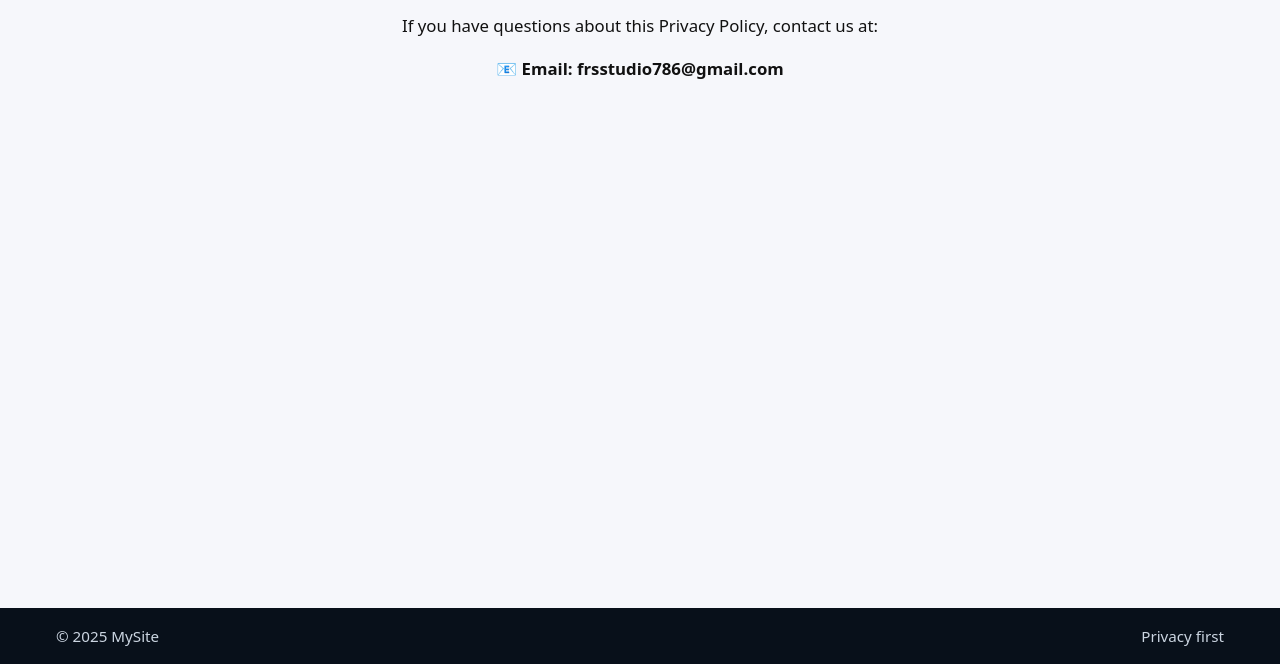
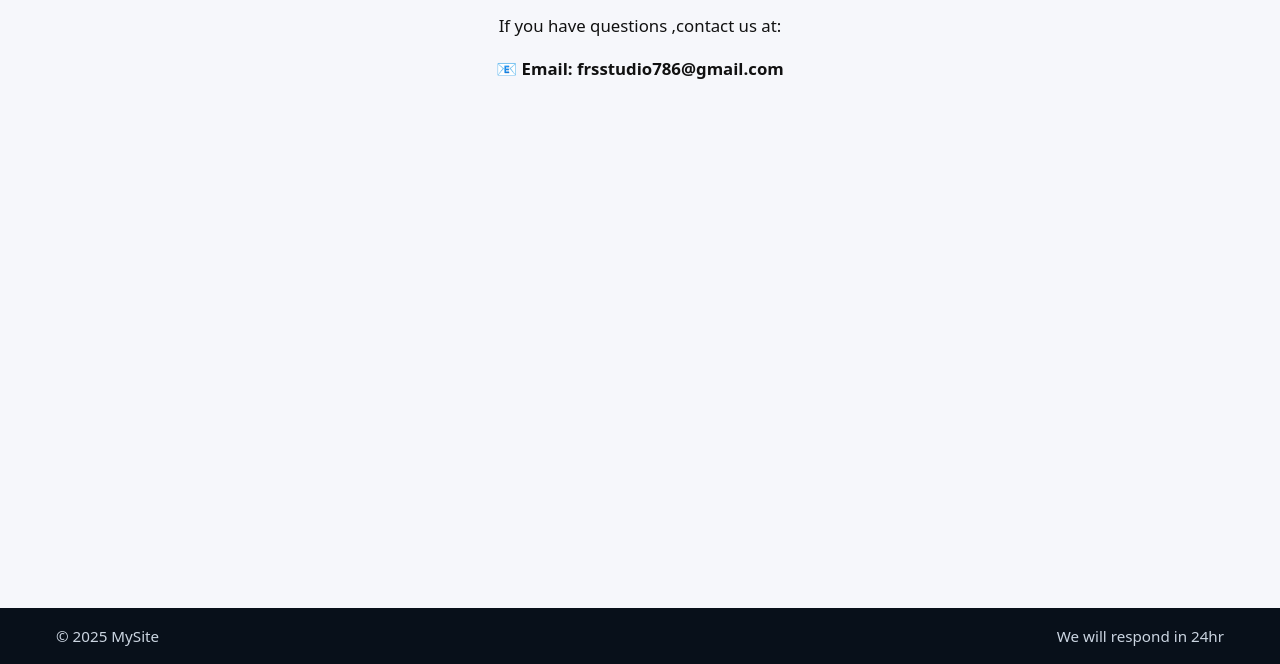
Before and after one commit to deema112233/Usman-Sadiq-Apps, a plain HTML site: page website/contact.html in a window 1280 px wide. Shown: the part 136-800 px from the top of the page. Drawn offline with Linux system fonts and the light colour scheme; files that its build step writes are made by us from their sources.

Commit message:
Update contact.html

```diff
--- a/website/contact.html
+++ b/website/contact.html
@@ -38,14 +38,14 @@
 
   <main id="main">
     <h1>Contact Us</h1>
-    <p>If you have questions about this Privacy Policy, contact us at:</p>
+    <p>If you have questions ,contact us at:</p>
     <p class="email">📧 Email: <a href="mailto:frsstudio786@gmail.com">frsstudio786@gmail.com</a></p>
   </main>
 
   <footer>
     <div class="footer-inner">
       <div>© 2025 MySite</div>
-      <div>Privacy first</div>
+      <div>We will respond in 24hr</div>
     </div>
   </footer>
 </body>
```
